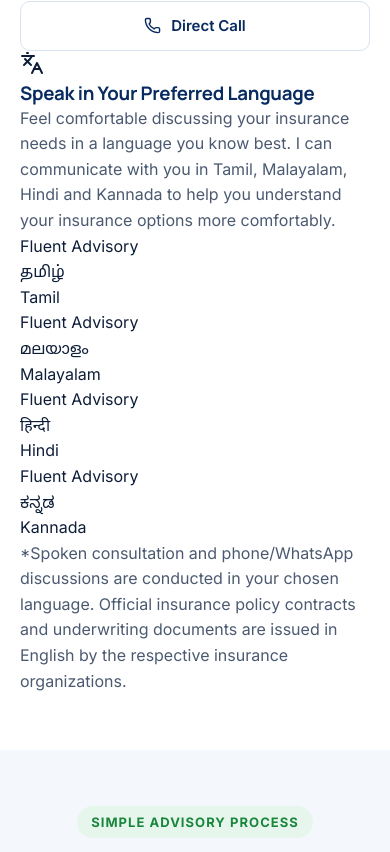
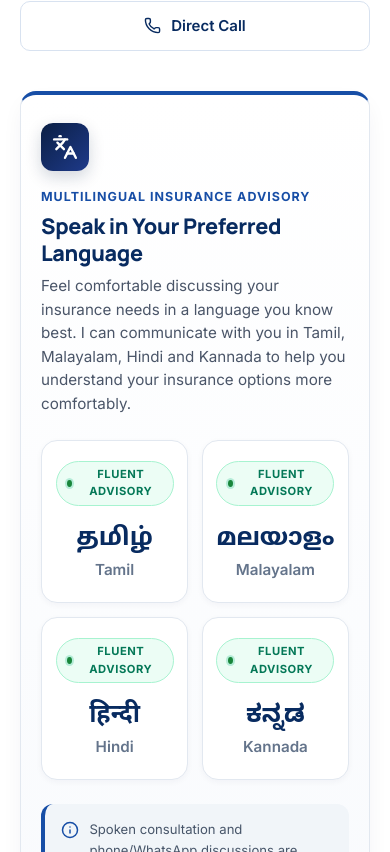
Before and after one commit to TROJAN1HAMMER/Portfolio_Dad, a React (Vite) app: page / in a window 390 px wide. Shown: the part 8512-9364 px from the top of the page. Built offline with nearby package versions, Linux system fonts and the light colour scheme.

Commit message:
fix(ui): Fix CSS nesting for Languages I Speak banner and elevate card design

```diff
--- a/src/App.css
+++ b/src/App.css
@@ -2387,111 +2387,104 @@
     padding: 0 0.5rem;
     font-size: 0.85rem;
   }
+}
 
 /* --------------------------------------------------------------------------
-   Languages I Speak Section Styles
+   Languages I Speak Section Styles (Dedicated Advisor Spoken Languages Banner)
    -------------------------------------------------------------------------- */
 .advisor-languages-banner {
-  margin-top: 4rem;
-  background: linear-gradient(145deg, #FFFFFF 0%, #F8FAFD 100%);
-  border: 1.5px solid var(--color-border);
-  border-radius: var(--radius-xl);
-  padding: 2.5rem 2.25rem;
-  box-shadow: var(--shadow-md);
+  margin-top: 3.5rem;
+  background: linear-gradient(180deg, #FFFFFF 0%, #F8FAFD 100%);
+  border: 1px solid #E2E8F0;
+  border-top: 4px solid var(--color-blue);
+  border-radius: 20px;
+  padding: 2.75rem 2.5rem;
+  box-shadow: 0 10px 25px -5px rgba(11, 31, 68, 0.07), 0 8px 10px -6px rgba(11, 31, 68, 0.04);
   position: relative;
 }
 
-@media (max-width: 640px) {
-  .advisor-languages-banner {
-    padding: 1.75rem 1.25rem;
-    margin-top: 3rem;
-  }
-}
-
 .advisor-languages-header {
   display: flex;
   align-items: flex-start;
+  gap: 1.5rem;
+  margin-bottom: 2.25rem;
+}
+
+.languages-icon-badge {
+  width: 56px;
+  height: 56px;
+  border-radius: 14px;
+  background: linear-gradient(135deg, #0B1F44 0%, #1E3A8A 100%);
+  color: #FFFFFF;
+  display: flex;
+  align-items: center;
+  justify-content: center;
+  flex-shrink: 0;
+  box-shadow: 0 6px 16px rgba(11, 31, 68, 0.18);
+}
+
+.languages-tagline {
+  font-size: 0.78rem;
+  font-weight: 700;
+  text-transform: uppercase;
+  letter-spacing: 0.08em;
+  color: var(--color-blue);
+  margin-bottom: 0.35rem;
+}
+
+.languages-heading {
+  font-size: 1.7rem;
+  font-weight: 800;
+  color: var(--color-navy);
+  line-height: 1.25;
+  margin-bottom: 0.5rem;
+  letter-spacing: -0.015em;
+}
+
+.languages-subtext {
+  font-size: 1.02rem;
+  line-height: 1.65;
+  color: #4A5568;
+  max-width: 820px;
+  margin: 0;
+}
+
+.languages-cards-grid {
+  display: grid;
+  grid-template-columns: repeat(4, 1fr);
   gap: 1.25rem;
   margin-bottom: 2rem;
 }
 
-@media (max-width: 640px) {
-  .advisor-languages-header {
-    flex-direction: column;
-    gap: 0.85rem;
-  }
-}
-
-.languages-icon-badge {
-  width: 52px;
-  height: 52px;
-  border-radius: var(--radius-md);
-  background-color: var(--color-blue-soft);
-  color: var(--color-blue);
-  display: flex;
-  align-items: center;
-  justify-content: center;
-  flex-shrink: 0;
-  box-shadow: var(--shadow-xs);
-}
-
-.languages-heading {
-  font-size: 1.6rem;
-  color: var(--color-navy);
-  margin-bottom: 0.35rem;
-  line-height: 1.25;
-}
-
-@media (max-width: 640px) {
-  .languages-heading {
-    font-size: 1.35rem;
-  }
-}
-
-.languages-subtext {
-  font-size: 1rem;
-  line-height: 1.65;
-  color: var(--color-text-muted);
-  max-width: 780px;
-}
-
-.languages-cards-grid {
-  display: grid;
-  grid-template-columns: repeat(2, 1fr);
-  gap: 1.25rem;
-  margin-bottom: 1.75rem;
-}
-
-@media (min-width: 992px) {
-  .languages-cards-grid {
-    grid-template-columns: repeat(4, 1fr);
-  }
-}
-
 .language-spoken-card {
-  background-color: var(--color-white);
-  border: 1.5px solid var(--color-border-subtle);
-  border-radius: var(--radius-lg);
-  padding: 1.5rem 1.25rem;
-  display: flex;
-  flex-direction: column;
-  transition: all var(--transition-fast);
-  box-shadow: var(--shadow-xs);
+  background: #FFFFFF;
+  border: 1.5px solid #E2E8F0;
+  border-radius: 16px;
+  padding: 1.75rem 1.25rem 1.5rem;
+  display: flex;
+  flex-direction: column;
+  align-items: center;
   text-align: center;
-  align-items: center;
+  transition: all 0.25s cubic-bezier(0.16, 1, 0.3, 1);
+  box-shadow: 0 2px 6px rgba(11, 31, 68, 0.04);
+  position: relative;
 }
 
 .language-spoken-card:hover {
-  transform: translateY(-3px);
+  transform: translateY(-4px);
   border-color: var(--color-blue);
-  box-shadow: var(--shadow-md);
+  box-shadow: 0 14px 28px -6px rgba(26, 86, 219, 0.15), 0 4px 6px -2px rgba(26, 86, 219, 0.05);
 }
 
 .lang-card-header {
-  display: flex;
-  align-items: center;
-  gap: 0.4rem;
-  margin-bottom: 0.75rem;
+  display: inline-flex;
+  align-items: center;
+  gap: 0.45rem;
+  padding: 0.25rem 0.65rem;
+  background: #ECFDF5;
+  border: 1px solid #A7F3D0;
+  border-radius: 9999px;
+  margin-bottom: 1rem;
 }
 
 .lang-card-bullet {
@@ -2499,41 +2492,114 @@
   height: 7px;
   border-radius: 50%;
   background-color: var(--color-green);
-  display: inline-block;
+  box-shadow: 0 0 0 2px rgba(16, 185, 129, 0.25);
 }
 
 .lang-fluent-tag {
-  font-size: 0.72rem;
+  font-size: 0.7rem;
   font-weight: 700;
   text-transform: uppercase;
   letter-spacing: 0.05em;
-  color: var(--color-green);
+  color: #047857;
 }
 
 .lang-native-script {
-  font-size: 1.65rem;
+  font-size: 1.9rem;
   font-weight: 800;
   color: var(--color-navy);
-  margin-bottom: 0.25rem;
   line-height: 1.2;
+  margin-bottom: 0.35rem;
 }
 
 .lang-english-title {
   font-size: 0.95rem;
   font-weight: 600;
-  color: var(--color-text-muted);
+  color: #64748B;
 }
 
 .languages-note {
-  background-color: var(--color-bg-soft);
-  border-radius: var(--radius-sm);
-  padding: 0.85rem 1.15rem;
-  border-left: 3px solid var(--color-blue);
+  background: #F1F5F9;
+  border-radius: 12px;
+  padding: 1.1rem 1.35rem;
+  display: flex;
+  align-items: flex-start;
+  gap: 0.85rem;
+  border-left: 4px solid var(--color-blue);
+}
+
+.languages-note-icon {
+  color: var(--color-blue);
+  flex-shrink: 0;
+  margin-top: 2px;
 }
 
 .languages-note p {
-  font-size: 0.8rem;
-  color: var(--color-text-light);
-  line-height: 1.5;
+  font-size: 0.875rem;
+  color: #475569;
+  line-height: 1.6;
   margin: 0;
 }
+
+@media (max-width: 992px) {
+  .languages-cards-grid {
+    grid-template-columns: repeat(2, 1fr);
+  }
+}
+
+@media (max-width: 640px) {
+  .advisor-languages-banner {
+    padding: 1.75rem 1.25rem;
+    margin-top: 2.5rem;
+    border-radius: 16px;
+  }
+
+  .advisor-languages-header {
+    flex-direction: column;
+    gap: 1rem;
+    margin-bottom: 1.5rem;
+  }
+
+  .languages-icon-badge {
+    width: 48px;
+    height: 48px;
+    border-radius: 12px;
+  }
+
+  .languages-heading {
+    font-size: 1.35rem;
+  }
+
+  .languages-subtext {
+    font-size: 0.95rem;
+    line-height: 1.55;
+  }
+
+  .languages-cards-grid {
+    grid-template-columns: repeat(2, 1fr);
+    gap: 0.85rem;
+    margin-bottom: 1.5rem;
+  }
+
+  .language-spoken-card {
+    padding: 1.25rem 0.85rem;
+  }
+
+  .lang-native-script {
+    font-size: 1.55rem;
+  }
+
+  .languages-note {
+    padding: 0.9rem 1rem;
+    gap: 0.65rem;
+  }
+
+  .languages-note p {
+    font-size: 0.82rem;
+  }
+}
+
+@media (max-width: 380px) {
+  .languages-cards-grid {
+    grid-template-columns: 1fr;
+  }
+}
--- a/src/components/AboutAdvisor.tsx
+++ b/src/components/AboutAdvisor.tsx
@@ -1,5 +1,5 @@
 import React from 'react';
-import { Phone, Mail, MessageCircle, MapPin, ShieldCheck, Check, Languages } from 'lucide-react';
+import { Phone, Mail, MessageCircle, MapPin, ShieldCheck, Check, Languages, Info } from 'lucide-react';
 import { BUSINESS_CONFIG, buildTelUrl, buildMailtoUrl } from '../config/business';
 import { ProfileAvatar } from './ProfileAvatar';
 import { useTranslation } from '../i18n/I18nContext';
@@ -112,9 +112,10 @@ export const AboutAdvisor: React.FC = () => {
         <div className="advisor-languages-banner">
           <div className="advisor-languages-header">
             <div className="languages-icon-badge">
-              <Languages size={24} />
+              <Languages size={26} strokeWidth={2.2} />
             </div>
             <div className="languages-header-text">
+              <div className="languages-tagline">Multilingual Insurance Advisory</div>
               <h3 className="languages-heading">{t.about.languagesSpoken.heading}</h3>
               <p className="languages-subtext">{t.about.languagesSpoken.supportingText}</p>
             </div>
@@ -134,8 +135,9 @@ export const AboutAdvisor: React.FC = () => {
           </div>
 
           <div className="languages-note">
+            <Info size={18} className="languages-note-icon" />
             <p>
-              *{t.about.languagesSpoken.note}
+              {t.about.languagesSpoken.note}
             </p>
           </div>
         </div>
```
